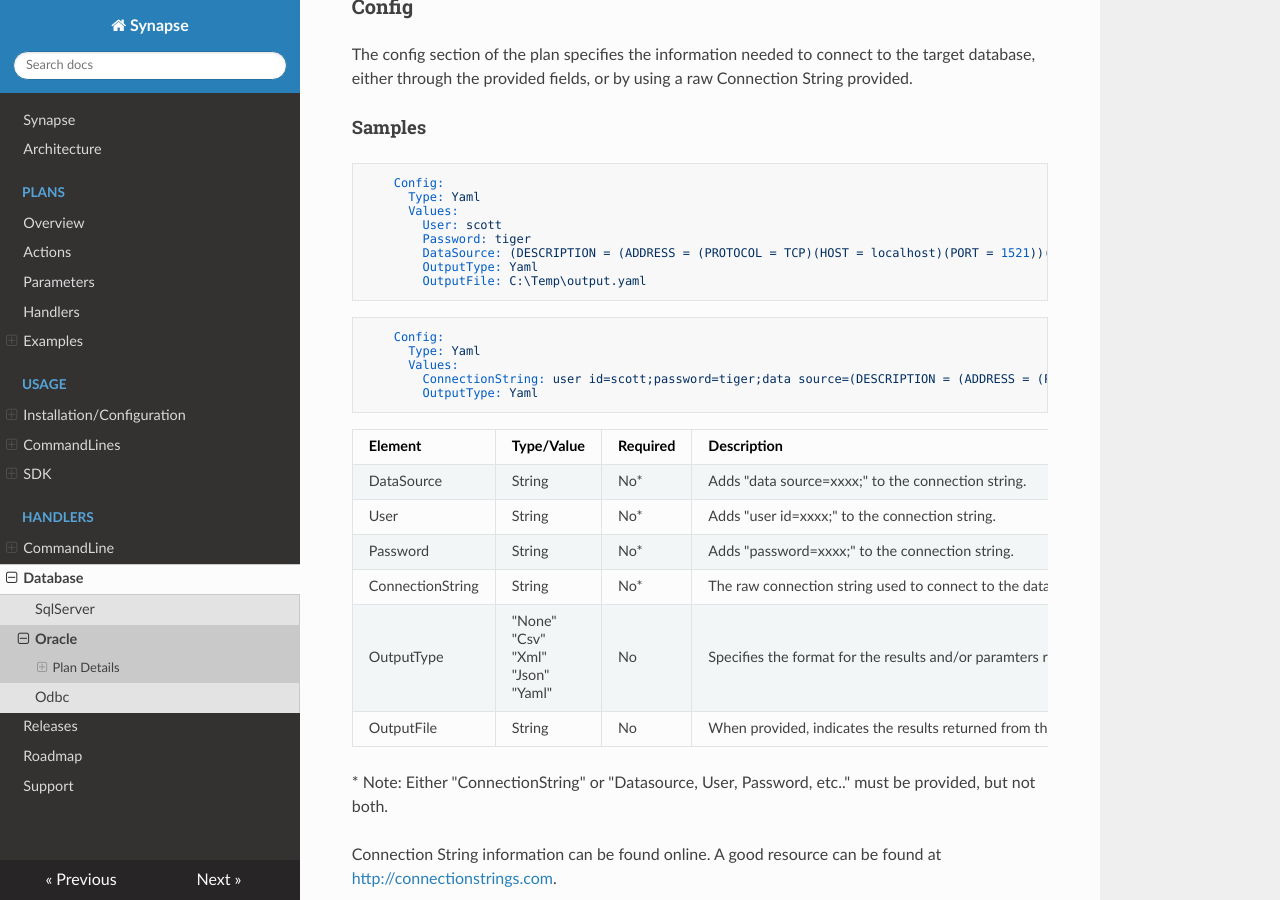
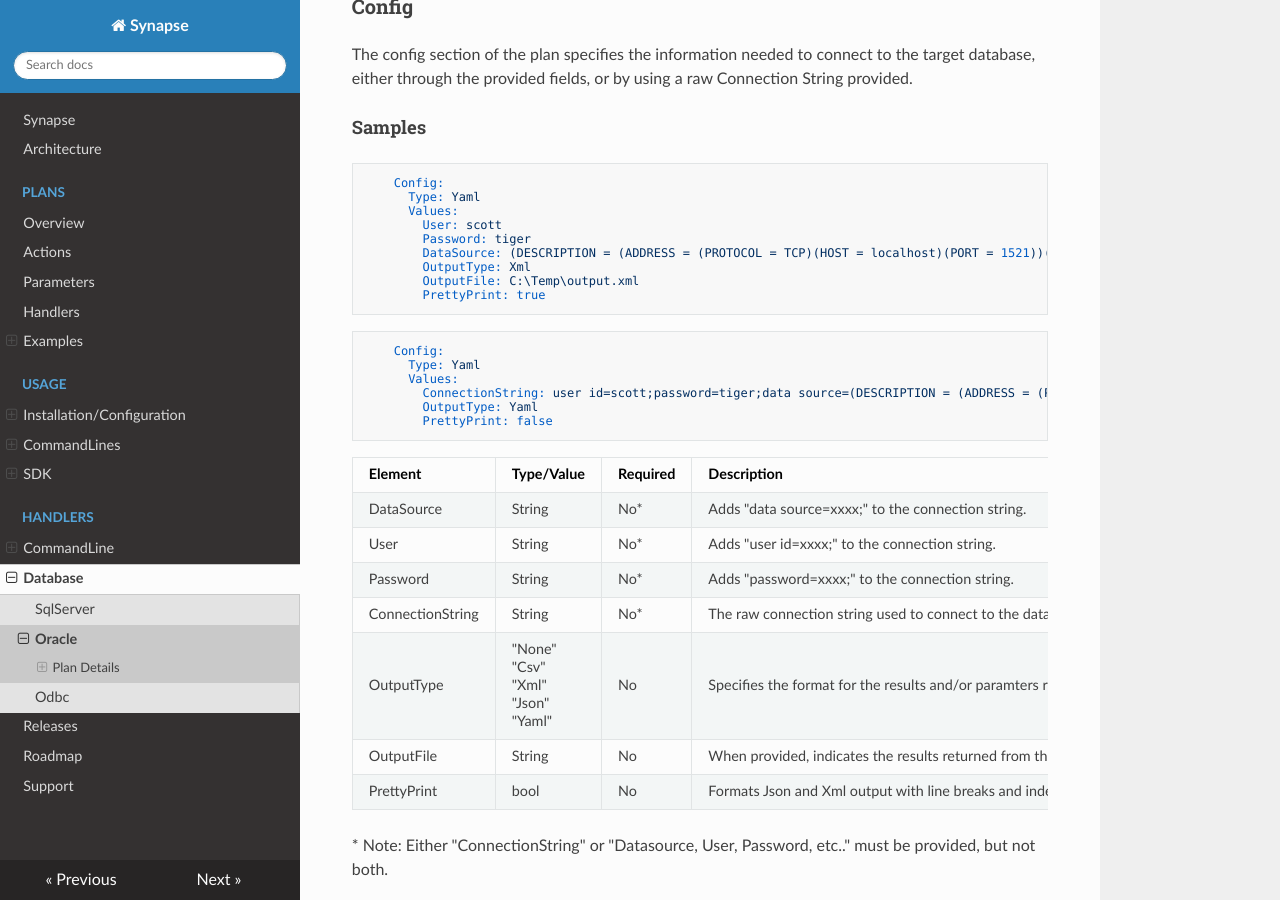
Before and after one commit to SynapseProject/synapse.docs, an MkDocs documentation site: the page built from docs/handlers/sql/oracle.md, in a window 1280 px wide and 900 px high, scrolled down 319 px. Built offline with MkDocs 1.6.1, drawn with Linux system fonts in a browser that asks for light colours; nearby versions of some CDN libraries; old or Windows-style settings are respelled for this version of MkDocs.

Commit message:
Updated to add “PrettyPrint” config option.

`````diff
--- a/docs/handlers/sql/oracle.md
+++ b/docs/handlers/sql/oracle.md
@@ -15,8 +15,9 @@ The config section of the plan specifies the information needed to connect to th
         User: scott
         Password: tiger
         DataSource: (DESCRIPTION = (ADDRESS = (PROTOCOL = TCP)(HOST = localhost)(PORT = 1521))(CONNECT_DATA =(SERVER = DEDICATED)(SERVICE_NAME = XE)))
-        OutputType: Yaml
-        OutputFile: C:\Temp\output.yaml
+        OutputType: Xml
+        OutputFile: C:\Temp\output.xml
+        PrettyPrint: true
 ````
 ````yaml
     Config:
@@ -24,6 +25,7 @@ The config section of the plan specifies the information needed to connect to th
       Values:
         ConnectionString: user id=scott;password=tiger;data source=(DESCRIPTION = (ADDRESS = (PROTOCOL = TCP)(HOST = localhost)(PORT = 1521))(CONNECT_DATA =(SERVER = DEDICATED)(SERVICE_NAME = XE)));
         OutputType: Yaml
+        PrettyPrint: false
 ````
 
 
@@ -35,6 +37,7 @@ The config section of the plan specifies the information needed to connect to th
 |ConnectionString|String|No*|The raw connection string used to connect to the database.  The handler uses the [.NET Framework Data Provider for Oracle](https://www.connectionstrings.com/oracle/) format to connect.
 |OutputType|"None"<br>"Csv"<br>"Xml"<br>"Json"<br>"Yaml"|No|Specifies the format for the results and/or paramters returned from the call.  Default = "Csv"
 |OutputFile|String|No|When provided, indicates the results returned from the call should be written to a file instead of being returned in ExitData.  This should be used when the size of the result set is too great to store in memory.
+|PrettyPrint|bool|No|Formats Json and Xml output with line breaks and indention.  (Default = false)
 
 \* Note: Either "ConnectionString" or "Datasource, User, Password, etc.." must be provided, but not both.
 
`````
Also changed, not shown: docs/handlers/sql/odbc.md (+2 -0 lines), docs/handlers/sql/sqlserver.md (+5 -2 lines).
